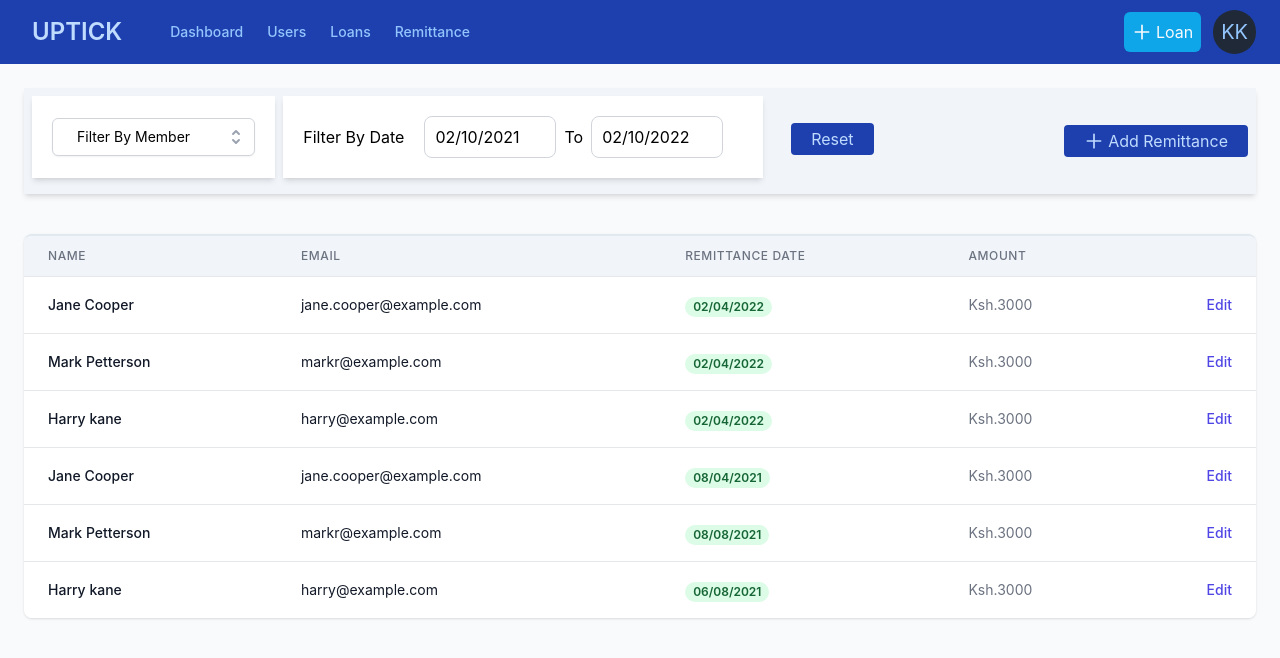
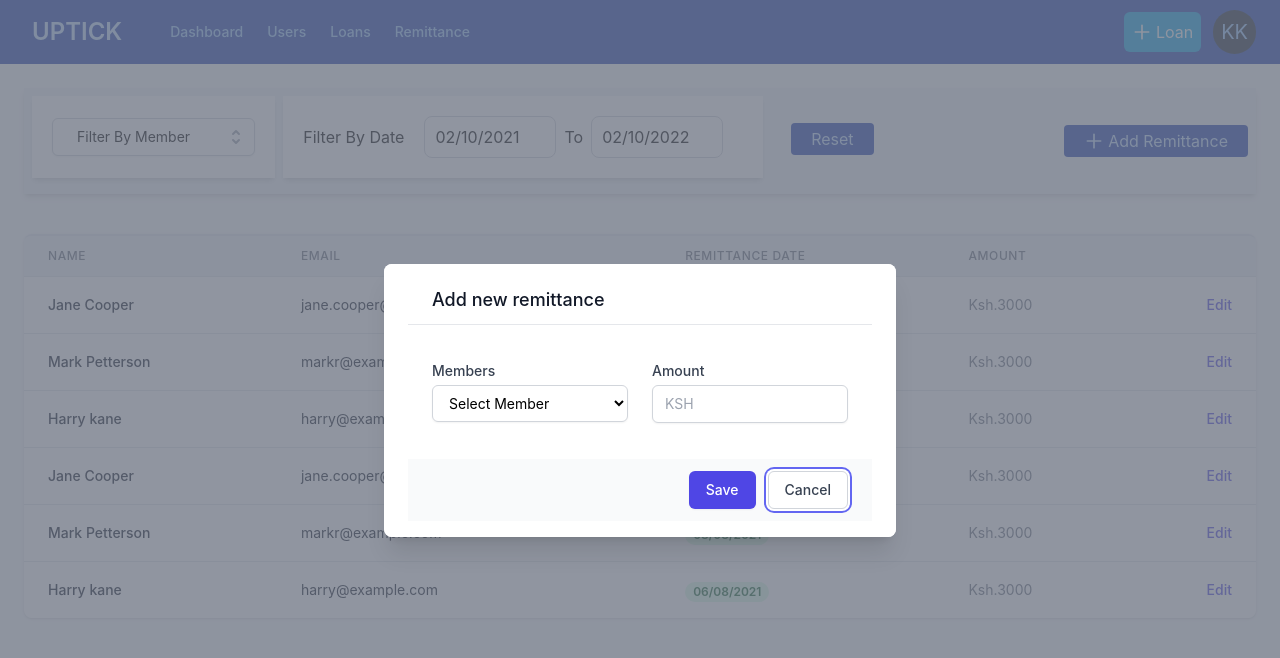
Before and after one commit to dessHub/uptick-client, a Next.js app: page /remittance in a window 1280 px wide. Both pictures are taken after a click on the button "Add Remittance". Shown: the top 658 px of the page. Built offline with nearby package versions, Linux system fonts and the light colour scheme.

Commit message:
Design remittance modal

```diff
--- /dev/null
+++ b/components/atoms/RemittanceModal.tsx
@@ -0,0 +1,151 @@
+/* This example requires Tailwind CSS v2.0+ */
+import { Fragment, useRef } from 'react';
+import PropTypes from 'prop-types';
+import { Dialog, Transition } from '@headlessui/react';
+import { useForm, SubmitHandler } from 'react-hook-form';
+import { User } from 'types/users';
+
+type Inputs = {
+  amount: string;
+  member: User;
+};
+
+export default function Modal({ open, setOpen, members }) {
+  const cancelButtonRef = useRef(null);
+  const {
+    register,
+    handleSubmit,
+    watch,
+    formState: { errors },
+  } = useForm();
+  const onSubmit: SubmitHandler<Inputs> = data => console.log(data);
+  console.log(watch('amount'));
+  console.log('errors', errors);
+
+  return (
+    <Transition.Root show={open} as={Fragment}>
+      <Dialog
+        as="div"
+        className="fixed z-10 inset-0 overflow-y-auto"
+        initialFocus={cancelButtonRef}
+        onClose={setOpen}
+      >
+        <div className="flex items-center justify-center min-h-screen pt-4 px-4 pb-20 text-center sm:block sm:p-0">
+          <Transition.Child
+            as={Fragment}
+            enter="ease-out duration-300"
+            enterFrom="opacity-0"
+            enterTo="opacity-100"
+            leave="ease-in duration-200"
+            leaveFrom="opacity-100"
+            leaveTo="opacity-0"
+          >
+            <Dialog.Overlay className="fixed inset-0 bg-gray-500 bg-opacity-75 transition-opacity" />
+          </Transition.Child>
+
+          {/* This element is to trick the browser into centering the modal contents. */}
+          <span
+            className="hidden sm:inline-block sm:align-middle sm:h-screen"
+            aria-hidden="true"
+          >
+            &#8203;
+          </span>
+          <Transition.Child
+            as={Fragment}
+            enter="ease-out duration-300"
+            enterFrom="opacity-0 translate-y-4 sm:translate-y-0 sm:scale-95"
+            enterTo="opacity-100 translate-y-0 sm:scale-100"
+            leave="ease-in duration-200"
+            leaveFrom="opacity-100 translate-y-0 sm:scale-100"
+            leaveTo="opacity-0 translate-y-4 sm:translate-y-0 sm:scale-95"
+          >
+            <div className="inline-block align-bottom bg-white rounded-lg text-left overflow-hidden shadow-xl transform transition-all sm:my-8 sm:align-middle sm:max-w-lg sm:w-full">
+              <div className="bg-white px-4 pt-5 pb-4 sm:p-6 sm:pb-4">
+                <div className="px-6">
+                  <Dialog.Title
+                    as="h3"
+                    className="text-lg leading-6 font-medium text-gray-900"
+                  >
+                    Add new remittance
+                  </Dialog.Title>
+                </div>
+                <div className="hidden sm:block" aria-hidden="true">
+                  <div className="py-3">
+                    <div className="border-t border-gray-200" />
+                  </div>
+                </div>
+
+                <div className="sm:flex sm:items-start">
+                  <form onSubmit={handleSubmit(onSubmit)}>
+                    <div className="px-0 py-5 bg-white sm:p-6">
+                      <div className="grid grid-cols-6 gap-6">
+                        <div className="col-span-6 sm:col-span-3">
+                          <label
+                            htmlFor="member"
+                            className="block text-sm font-medium text-gray-700"
+                          >
+                            Members
+                          </label>
+                          <select
+                            {...register('member')}
+                            className="mt-1 block w-full py-2 px-3 border border-gray-300 bg-white rounded-md shadow-sm focus:outline-none focus:ring-indigo-500 focus:border-indigo-500 sm:text-sm"
+                          >
+                            <option>Select Member</option>
+                            {members.map(member => (
+                              <option value={member.id} key={member.id}>
+                                {member.name}
+                              </option>
+                            ))}
+                          </select>
+                        </div>
+
+                        <div className="col-span-6 sm:col-span-3">
+                          <label
+                            htmlFor="last-name"
+                            className="block text-sm font-medium text-gray-700"
+                          >
+                            Amount
+                          </label>
+                          <input
+                            {...register('amount')}
+                            type="text"
+                            name="amount"
+                            id="amount"
+                            placeholder="KSH"
+                            className="mt-1 py-2 px-3 focus:ring-indigo-500 focus:border-indigo-500 block w-full shadow-sm sm:text-sm border border-gray-300 rounded-md"
+                          />
+                        </div>
+                      </div>
+                    </div>
+                    <div className="mt-3 px-4 py-3 bg-gray-50 text-right sm:px-6">
+                      <button
+                        type="submit"
+                        className="inline-flex justify-center w-full sm:w-auto py-2 px-4 border border-transparent shadow-sm text-sm font-medium rounded-md text-white bg-indigo-600 hover:bg-indigo-700 focus:outline-none focus:ring-2 focus:ring-offset-2 focus:ring-indigo-500"
+                      >
+                        Save
+                      </button>
+                      <button
+                        type="button"
+                        className="mt-3 w-full inline-flex justify-center rounded-md border border-gray-300 shadow-sm px-4 py-2 bg-white text-base font-medium text-gray-700 hover:bg-gray-50 focus:outline-none focus:ring-2 focus:ring-offset-2 focus:ring-indigo-500 sm:mt-0 sm:ml-3 sm:w-auto sm:text-sm"
+                        onClick={() => setOpen(false)}
+                        ref={cancelButtonRef}
+                      >
+                        Cancel
+                      </button>
+                    </div>
+                  </form>
+                </div>
+              </div>
+            </div>
+          </Transition.Child>
+        </div>
+      </Dialog>
+    </Transition.Root>
+  );
+}
+
+Modal.propTypes = {
+  open: PropTypes.bool,
+  setOpen: PropTypes.func,
+  members: PropTypes.array,
+};
--- a/components/atoms/SelectMenu.tsx
+++ b/components/atoms/SelectMenu.tsx
@@ -1,4 +1,3 @@
-import { Fragment } from 'react';
 import { Listbox, Transition } from '@headlessui/react';
 import { CheckIcon, SelectorIcon } from '@heroicons/react/solid';
 import PropTypes from 'prop-types';
--- a/package.json
+++ b/package.json
@@ -31,6 +31,7 @@
     "react-datepicker": "^4.6.0",
     "react-dom": "17.0.2",
     "react-dropdown": "^1.9.2",
+    "react-hook-form": "^7.27.1",
     "sass": "^1.49.8"
   },
   "devDependencies": {
--- a/pages/remittance.tsx
+++ b/pages/remittance.tsx
@@ -2,6 +2,7 @@ import { PlusIcon } from '@heroicons/react/outline';
 import Layout from '../components/templates/Layout';
 import SelectMenu from 'components/atoms/SelectMenu';
 import RangeDatePicker from 'components/atoms/RangeDatePicker';
+import RemittanceModal from 'components/atoms/RemittanceModal';
 import { useEffect, useState } from 'react';
 import { mockRemittance, mockUsers } from 'helpers/data';
 
@@ -19,6 +20,7 @@ export default function Remittance() {
   const date = new Date(year - 1, month, day);
   const [startDate, setStartDate] = useState(date);
   const [endDate, setEndDate] = useState(dateNow);
+  const [open, setOpen] = useState(false);
 
   useEffect(() => {
     setSelectedMembers(mockUsers);
@@ -72,7 +74,7 @@ export default function Remittance() {
         <div className="flex md:justify-end items-center order-1 lg:order-2 mb-5 md:mb-0">
           <button
             className="flex items-center bg-blue-800 hover:bg-blue-900 text-blue-200 hover:text-blue-300 rounded px-5 py-1"
-            onClick={reset}
+            onClick={() => setOpen(true)}
           >
             <PlusIcon className="w-5 mr-1" aria-hidden="true" />
             Add Remittance
@@ -154,6 +156,7 @@ export default function Remittance() {
           </div>
         </div>
       </div>
+      <RemittanceModal open={open} setOpen={setOpen} members={members} />
     </Layout>
   );
 }
```
Also changed, not shown: 1 other file (tests, documents, lock files or other folders).
